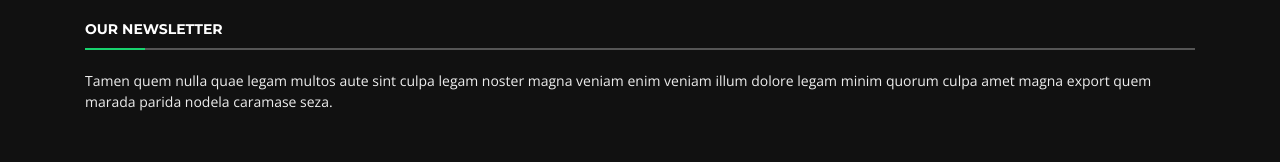
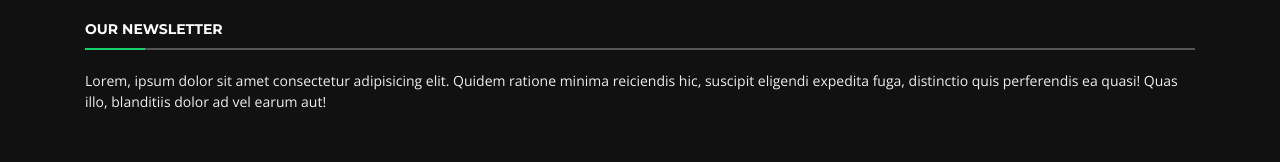
Before and after one commit to Jose-PG/BizPage, a plain HTML site: page index.html in a window 1280 px wide. Shown: the part 906-1068 px from the top of the page. Drawn offline with nearby package versions, Linux system fonts and the light colour scheme; files whose address does not match are found by name.

Commit message:
Se modifico el texto se cambio por un lorem

```diff
--- a/index.html
+++ b/index.html
@@ -165,7 +165,7 @@
 
           <div class="col-lg-3 col-md-6 footer-newsletter"></div>
             <h4>Our Newsletter</h4>
-            <p>Tamen quem nulla quae legam multos aute sint culpa legam noster magna veniam enim veniam illum dolore legam minim quorum culpa amet magna export quem marada parida nodela caramase seza.</p>
+            <p>Lorem, ipsum dolor sit amet consectetur adipisicing elit. Quidem ratione minima reiciendis hic, suscipit eligendi expedita fuga, distinctio quis perferendis ea quasi! Quas illo, blanditiis dolor ad vel earum aut!</p>
           </div>
 
         </div>
```
